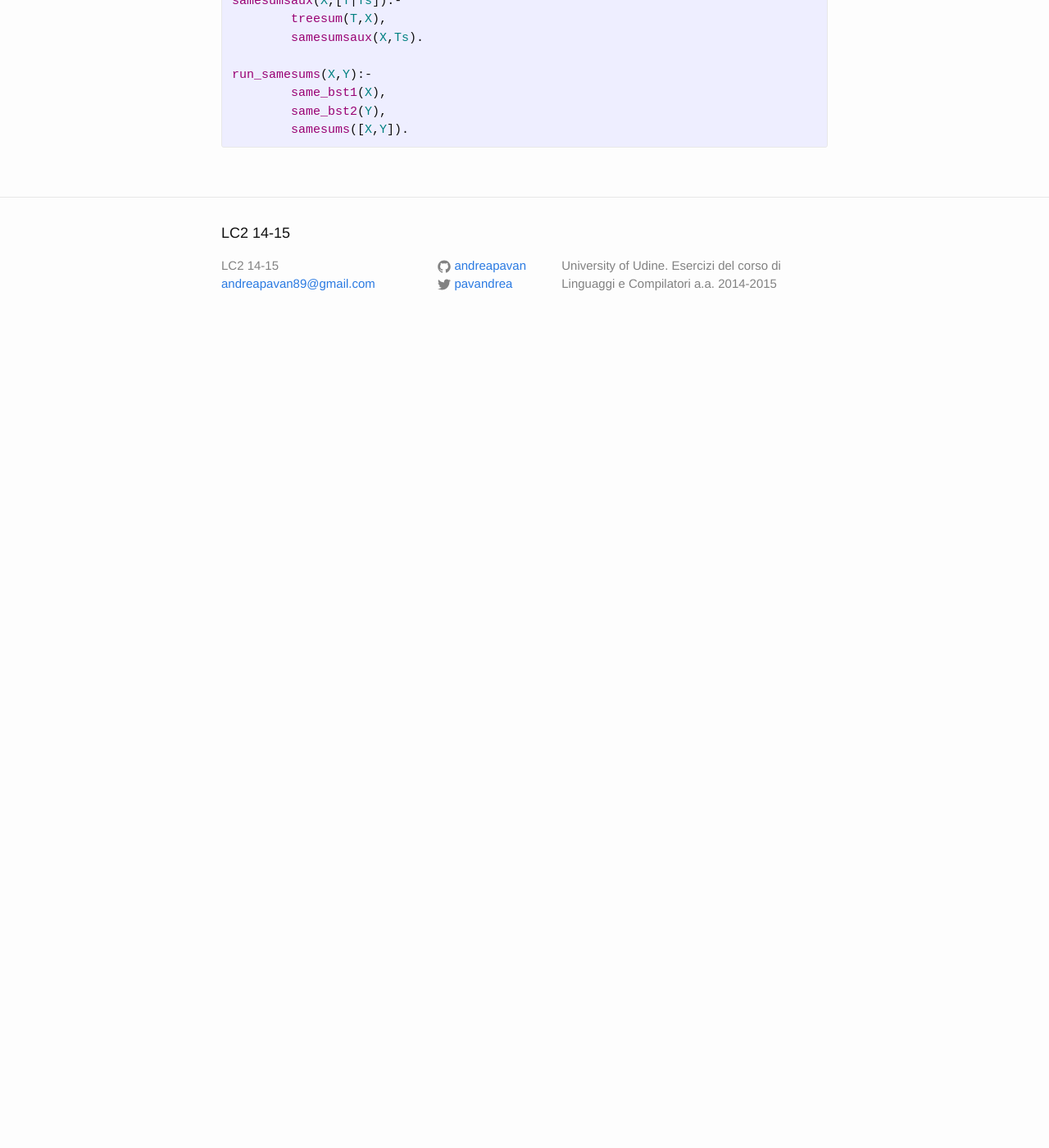
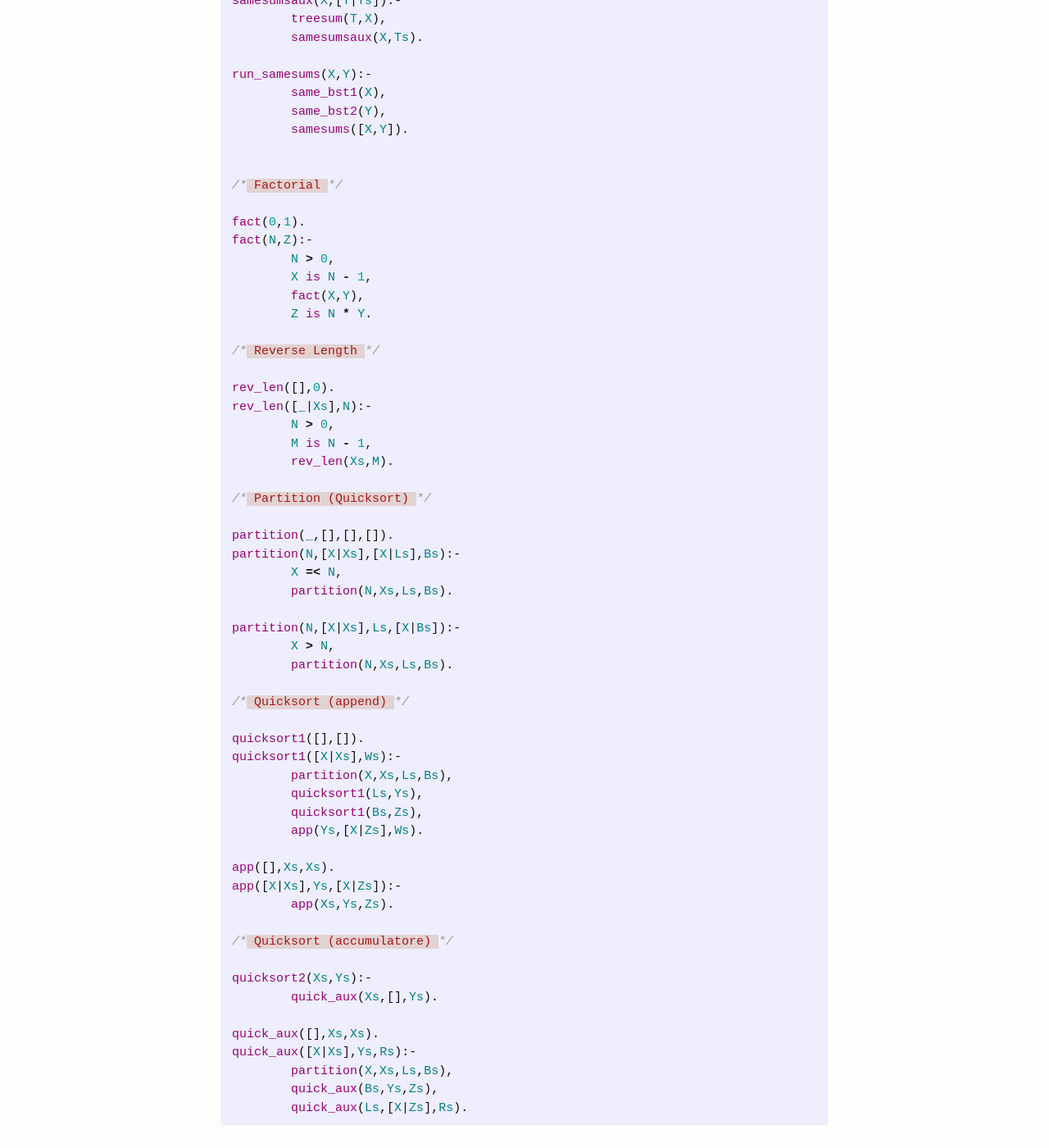
Before and after one commit to andreapavan/compilatori, a Jekyll site: the page built from _posts/2014-10-08-prolog-lez-3.markdown, in a window 1280 px wide and 1400 px high, scrolled down 1675 px. Shown: the whole window at 82% size. Built offline with Jekyll 4.4.1, drawn with Linux system fonts in a browser that asks for light colours; before the commit the page ends 2093 px from its top, so only the background shows below that.

Commit message:
Update 2014-10-08-prolog-lez-3.markdown

```diff
--- a/_posts/2014-10-08-prolog-lez-3.markdown
+++ b/_posts/2014-10-08-prolog-lez-3.markdown
@@ -79,4 +79,57 @@ run_samesums(X,Y):-
 	same_bst1(X),
 	same_bst2(Y),
 	samesums([X,Y]).
+
+
+/* Factorial */
+
+fact(0,1).
+fact(N,Z):-
+	N > 0,
+	X is N - 1,
+	fact(X,Y),
+	Z is N * Y.
+
+/* Reverse Length */
+
+rev_len([],0).
+rev_len([_|Xs],N):-
+	N > 0,
+	M is N - 1,
+	rev_len(Xs,M).
+
+/* Partition (Quicksort) */
+
+partition(_,[],[],[]).
+partition(N,[X|Xs],[X|Ls],Bs):-
+	X =< N,
+	partition(N,Xs,Ls,Bs).
+
+partition(N,[X|Xs],Ls,[X|Bs]):-
+	X > N,
+	partition(N,Xs,Ls,Bs).
+
+/* Quicksort (append) */
+
+quicksort1([],[]).
+quicksort1([X|Xs],Ws):-
+	partition(X,Xs,Ls,Bs),
+	quicksort1(Ls,Ys),
+	quicksort1(Bs,Zs),
+	app(Ys,[X|Zs],Ws).
+
+app([],Xs,Xs).
+app([X|Xs],Ys,[X|Zs]):-
+	app(Xs,Ys,Zs).
+
+/* Quicksort (accumulatore) */
+
+quicksort2(Xs,Ys):-
+	quick_aux(Xs,[],Ys).
+
+quick_aux([],Xs,Xs).
+quick_aux([X|Xs],Ys,Rs):-
+	partition(X,Xs,Ls,Bs),
+	quick_aux(Bs,Ys,Zs),
+	quick_aux(Ls,[X|Zs],Rs).
 {% endhighlight %}
```
